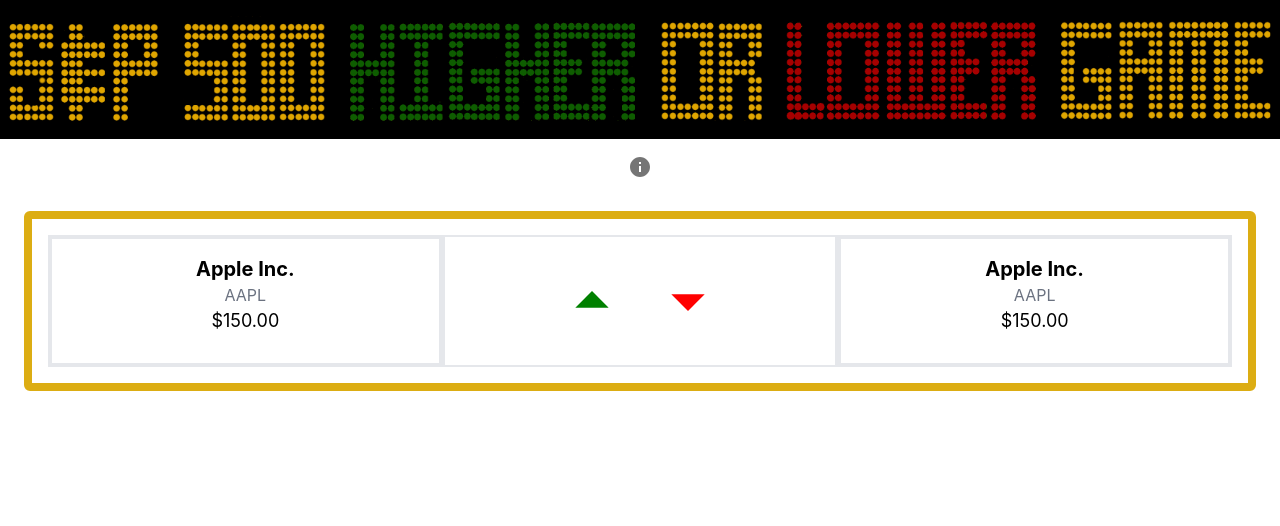
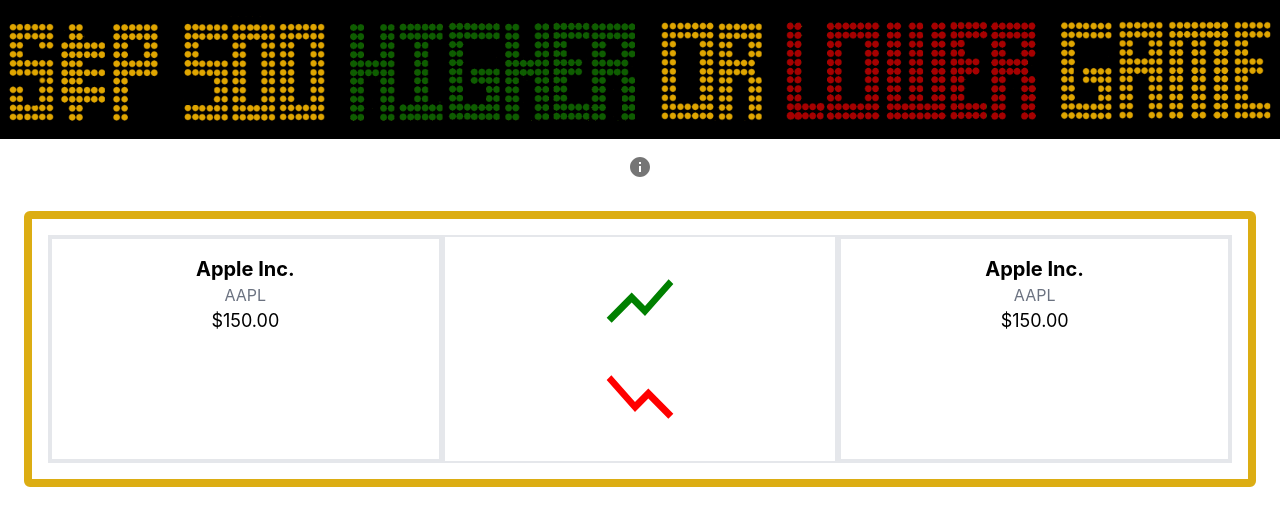
Before and after one commit to meislifka/SP500-HL-Game, a React (Create React App) app: page / in a window 1280 px wide. Shown: the top 526 px of the page. Built offline with nearby package versions, Linux system fonts and the light colour scheme.

Commit message:
Changed buttons

```diff
--- a/src/components/Picker.jsx
+++ b/src/components/Picker.jsx
@@ -1,16 +1,21 @@
 import React from "react";
 import IconButton from '@mui/material/IconButton';
-import ArrowUpIcon from '@mui/icons-material/ArrowDropUpSharp';
-import ArrowDownIcon from '@mui/icons-material/ArrowDropDownSharp';
+import Tooltip, { tooltipClasses } from '@mui/material/Tooltip';
+import ShowChartIcon from '@mui/icons-material/ShowChart';
 const Picker = ({ props }) => {
   return (
     <div className="text-center font-arial  p-4 border-2">
+      <Tooltip title="Higher">
        <IconButton >
-        <ArrowUpIcon sx={{ fontSize: 80, color:"green" }} />
+        <ShowChartIcon sx={{ fontSize: 80, color:"green" }} />
       </IconButton>
+      </Tooltip>
+      <div></div>
+      <Tooltip title="Lower">
       <IconButton>
-        <ArrowDownIcon sx={{ fontSize: 80, color:"red" }} />
+        <ShowChartIcon sx={{ fontSize: 80, color:"red",  transform: "scaleX(-1)" }} />
       </IconButton>
+      </Tooltip>
     </div>
   );
 };
```
